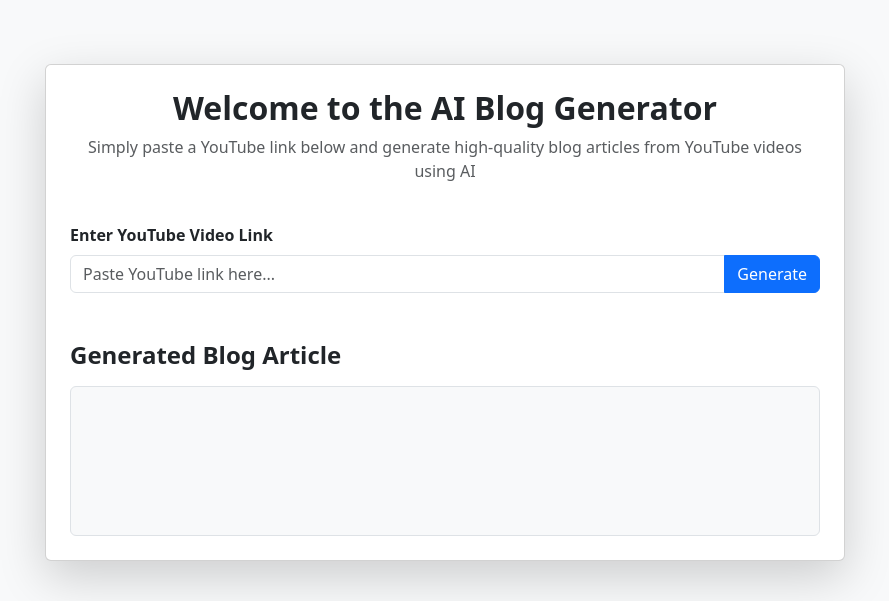
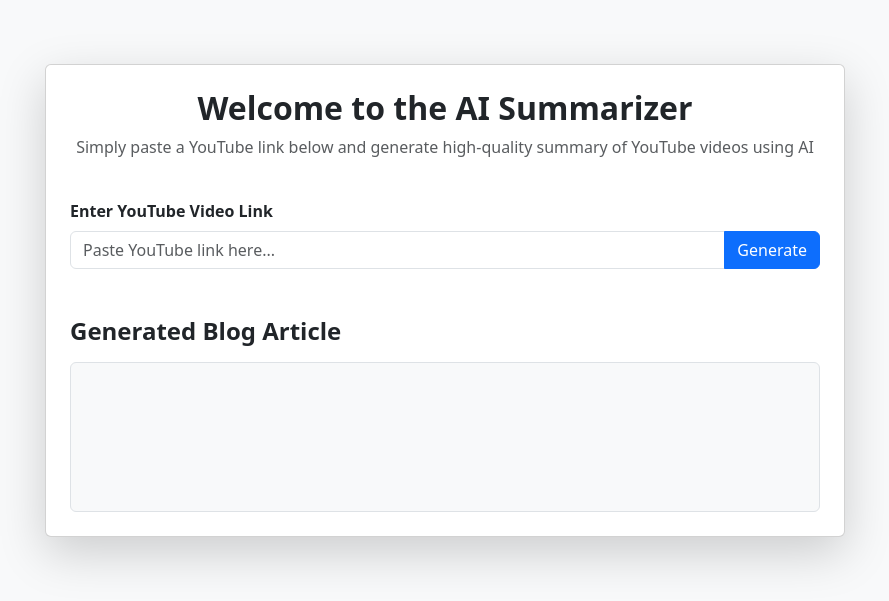
Before and after one commit to Furqan666-uno/ai_summarizer, a Django app: page / in a window 1280 px wide. Shown: the part 56-657 px from the top of the page, without its empty margins (195-1084 px from the left). Run offline with Django 5.2, Linux system fonts and the light colour scheme; a user stored in the database is signed in; parts of the project's set-up code (start-up, migrations or seed data) failed here and were passed over; some libraries are stand-ins or nearby versions.

Commit message:
Update index.html

```diff
--- a/templates/index.html
+++ b/templates/index.html
@@ -10,9 +10,9 @@
 
             <!-- Intro Section -->
             <div class="text-center mb-4">
-                <h2 class="fw-bold">Welcome to the AI Blog Generator</h2>
+                <h2 class="fw-bold">Welcome to the AI Summarizer</h2>
                 <p class="text-muted">
-                    Simply paste a YouTube link below and generate high-quality blog articles from YouTube videos using AI
+                    Simply paste a YouTube link below and generate high-quality summary of YouTube videos using AI
                 </p>
             </div>
 
```
